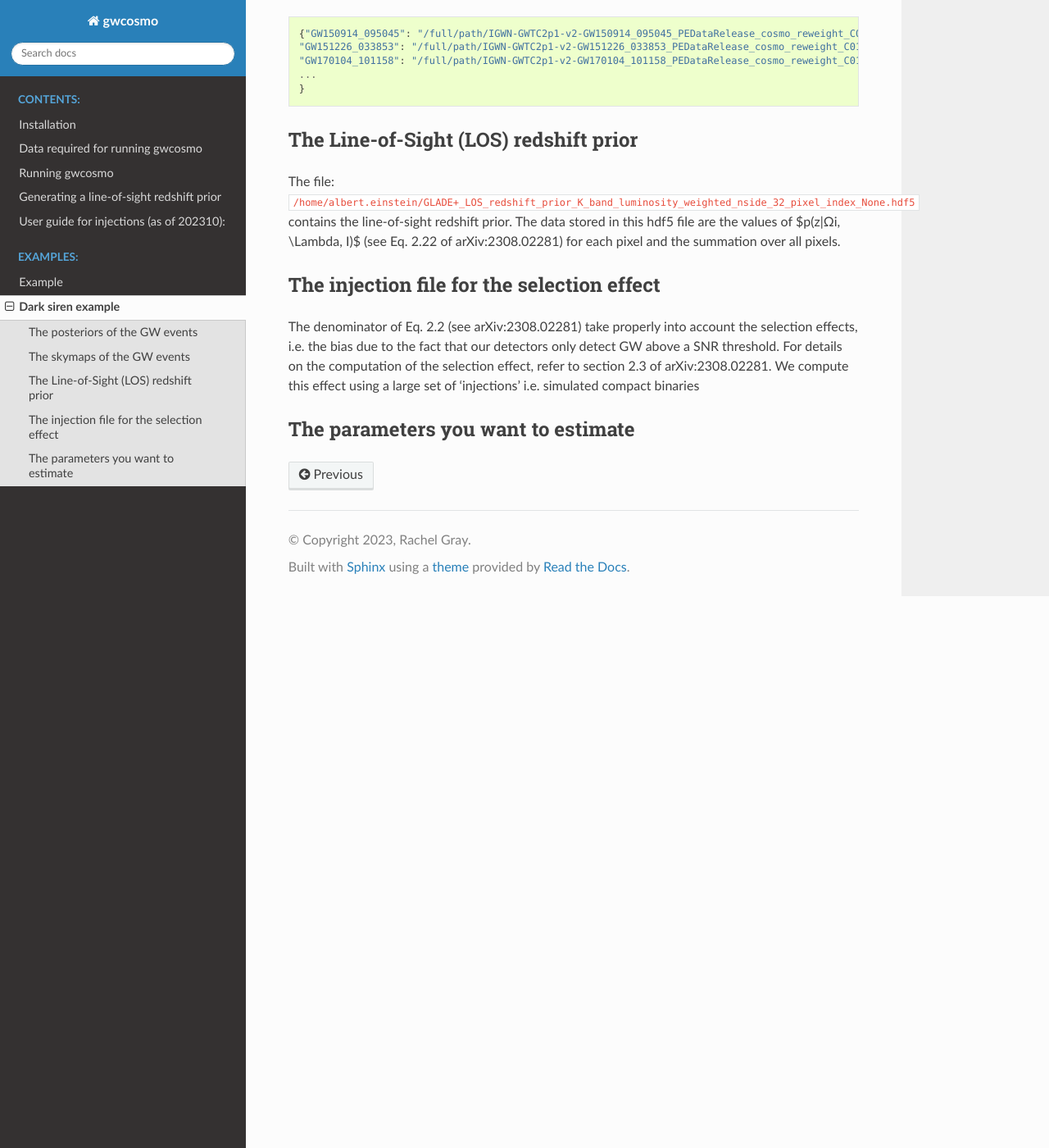
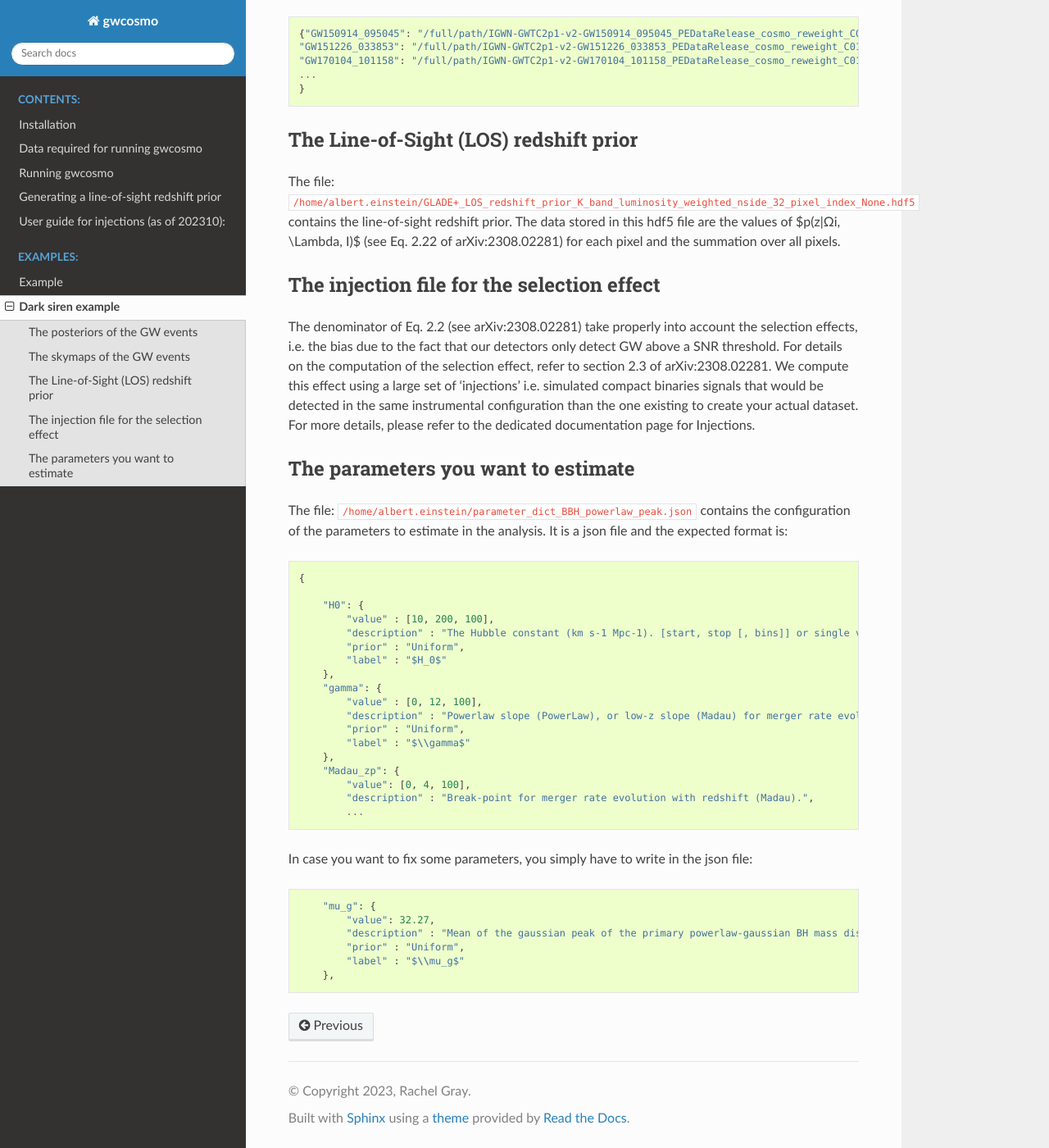
Before and after one commit to LucasPouw/gwcosmo_agn, a Sphinx documentation site: the page built from docs/dark-siren-example.md, in a window 1280 px wide and 1400 px high, scrolled down 1492 px. Shown: the whole window at 82% size. Built offline with Sphinx 7.4.7 and the Read the Docs theme 2.0.0, drawn with Linux system fonts in a browser that asks for light colours; the version number could not be read and is left out.

Commit message:
BBH case

````diff
--- a/docs/dark-siren-example.md
+++ b/docs/dark-siren-example.md
@@ -74,6 +74,37 @@ The file: `/home/albert.einstein/GLADE+_LOS_redshift_prior_K_band_luminosity_wei
 
 ## The injection file for the selection effect
 
-The denominator of Eq. 2.2 (see arXiv:2308.02281) take properly into account the selection effects, i.e. the bias due to the fact that our detectors only detect GW above a SNR threshold. For details on the computation of the selection effect, refer to section 2.3 of arXiv:2308.02281. We compute this effect using a large set of 'injections' i.e. simulated compact binaries
+The denominator of Eq. 2.2 (see arXiv:2308.02281) take properly into account the selection effects, i.e. the bias due to the fact that our detectors only detect GW above a SNR threshold. For details on the computation of the selection effect, refer to section 2.3 of arXiv:2308.02281. We compute this effect using a large set of 'injections' i.e. simulated compact binaries signals that would be detected in the same instrumental configuration than the one existing to create your actual dataset. For more details, please refer to the dedicated documentation page for Injections.
 
 ## The parameters you want to estimate
+
+The file: `/home/albert.einstein/parameter_dict_BBH_powerlaw_peak.json` contains the configuration of the parameters to estimate in the analysis. It is a json file and the expected format is:
+```
+{
+
+    "H0": {
+        "value" : [10, 200, 100],
+        "description" : "The Hubble constant (km s-1 Mpc-1). [start, stop [, bins]] or single value",
+        "prior" : "Uniform",
+        "label" : "$H_0$"
+    },
+    "gamma": {
+        "value" : [0, 12, 100],
+        "description" : "Powerlaw slope (PowerLaw), or low-z slope (Madau) for merger rate evolution with redshift.",
+        "prior" : "Uniform",
+        "label" : "$\\gamma$"
+    },
+    "Madau_zp": {
+        "value": [0, 4, 100],
+        "description" : "Break-point for merger rate evolution with redshift (Madau).",
+        ...
+```
+In case you want to fix some parameters, you simply have to write in the json file:
+```
+    "mu_g": {
+        "value": 32.27,
+        "description" : "Mean of the gaussian peak of the primary powerlaw-gaussian BH mass distribution.",
+        "prior" : "Uniform",
+        "label" : "$\\mu_g$"
+    },
+```
````
